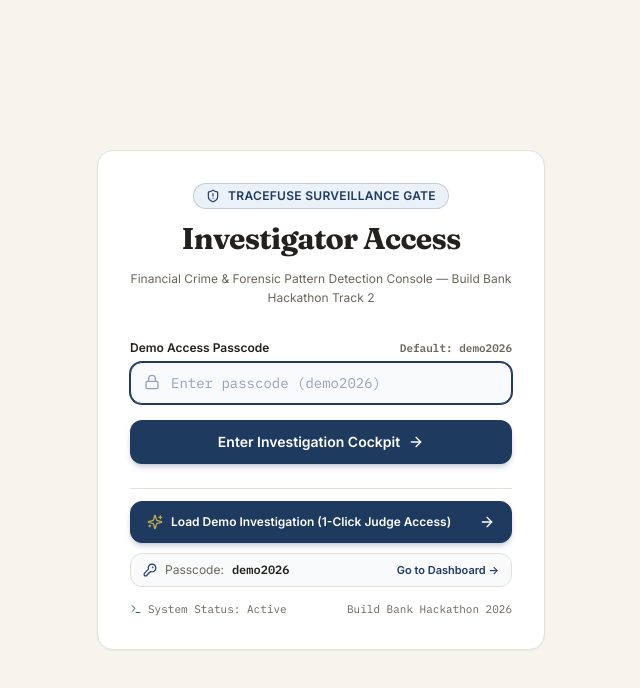
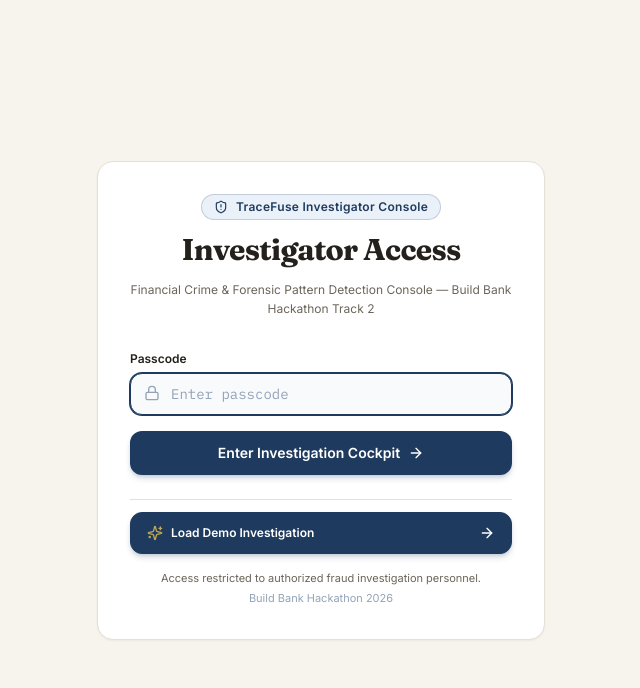
Before and after one commit to harshsingh2275/Tracefuse, a Next.js app in the folder apps/web/: page /login in a window 1280 px wide. Shown: the top 688 px of the page, without its empty margins (319-959 px from the left). Built offline with nearby package versions, Linux system fonts and the light colour scheme.

Commit message:
feat: implement password-based login page with demo investigation bypass functionality

```diff
--- a/apps/web/src/app/login/page.tsx
+++ b/apps/web/src/app/login/page.tsx
@@ -2,7 +2,7 @@
 
 import { useState, Suspense } from "react";
 import { useRouter, useSearchParams } from "next/navigation";
-import { ShieldAlert, KeyRound, ArrowRight, Lock, Terminal, Sparkles } from "lucide-react";
+import { ShieldAlert, ArrowRight, Lock, Sparkles } from "lucide-react";
 
 function LoginForm() {
   const [passcode, setPasscode] = useState("");
@@ -16,7 +16,7 @@ function LoginForm() {
     setError("");
     setLoading(true);
 
-    // Hardcoded password for judging evaluation per Section 3 & Section 60
+    // Passcode for demo evaluation
     if (code === "demo2026" || code === "admin") {
       document.cookie = "tracefuse_session=authenticated_analyst; path=/; max-age=86400; SameSite=Lax";
       const destination = searchParams.get("from") || "/dashboard";
@@ -33,7 +33,7 @@ function LoginForm() {
       <div className="text-center space-y-3">
         <div className="inline-flex items-center gap-2 px-3 py-1 text-xs font-semibold tracking-wide text-navy bg-navy-subtle border border-navy/20 rounded-full">
           <ShieldAlert className="w-3.5 h-3.5 text-navy" />
-          TRACEFUSE SURVEILLANCE GATE
+          TraceFuse Investigator Console
         </div>
         <h1 className="text-3xl font-bold text-ink-primary tracking-tight font-serif">
           Investigator Access
@@ -52,14 +52,13 @@ function LoginForm() {
         className="space-y-4 pt-2"
       >
         <div>
-          <label className="block text-xs font-semibold text-ink-primary mb-1.5 flex items-center justify-between">
-            <span>Demo Access Passcode</span>
-            <span className="font-mono text-ink-secondary text-[11px]">Default: demo2026</span>
+          <label className="block text-xs font-semibold text-ink-primary mb-1.5">
+            Passcode
           </label>
           <div className="relative">
             <input
               type="password"
-              placeholder="Enter passcode (demo2026)"
+              placeholder="Enter passcode"
               value={passcode}
               onChange={(e) => {
                 setPasscode(e.target.value);
@@ -89,8 +88,8 @@ function LoginForm() {
         </button>
       </form>
 
-      {/* Quick Demo Access for Hackathon Judges (<60s to wow) */}
-      <div className="pt-3 border-t border-border-warm space-y-2.5">
+      {/* Demo Investigation Fast-Track Access */}
+      <div className="pt-3 border-t border-border-warm space-y-3">
         <button
           type="button"
           onClick={() => {
@@ -101,29 +100,19 @@ function LoginForm() {
         >
           <span className="flex items-center gap-2">
             <Sparkles className="w-4 h-4 text-amber-300 animate-pulse" />
-            Load Demo Investigation (1-Click Judge Access)
+            Load Demo Investigation
           </span>
           <ArrowRight className="w-4 h-4 group-hover:translate-x-1 transition-transform" />
         </button>
 
-        <button
-          type="button"
-          onClick={() => handleLogin("demo2026")}
-          className="w-full py-2 px-3 bg-slate-50 hover:bg-slate-100 text-ink-secondary hover:text-ink-primary text-xs rounded-xl border border-border-warm transition-all flex items-center justify-between group cursor-pointer"
-        >
-          <span className="flex items-center gap-2">
-            <KeyRound className="w-3.5 h-3.5 text-navy" />
-            Passcode: <strong className="text-ink-primary font-mono">demo2026</strong>
-          </span>
-          <span className="text-navy font-semibold text-[11px] group-hover:underline">Go to Dashboard &rarr;</span>
-        </button>
-
-        <div className="flex items-center justify-between text-[11px] text-ink-secondary font-mono pt-1">
-          <span className="flex items-center gap-1.5">
-            <Terminal className="w-3 h-3 text-emerald-700" />
-            System Status: Active
-          </span>
-          <span>Build Bank Hackathon 2026</span>
+        {/* Muted Footer Captions */}
+        <div className="text-center space-y-1 pt-1">
+          <p className="text-[11px] text-ink-secondary">
+            Access restricted to authorized fraud investigation personnel.
+          </p>
+          <p className="text-[11px] text-slate-400 font-sans">
+            Build Bank Hackathon 2026
+          </p>
         </div>
       </div>
     </div>
```
